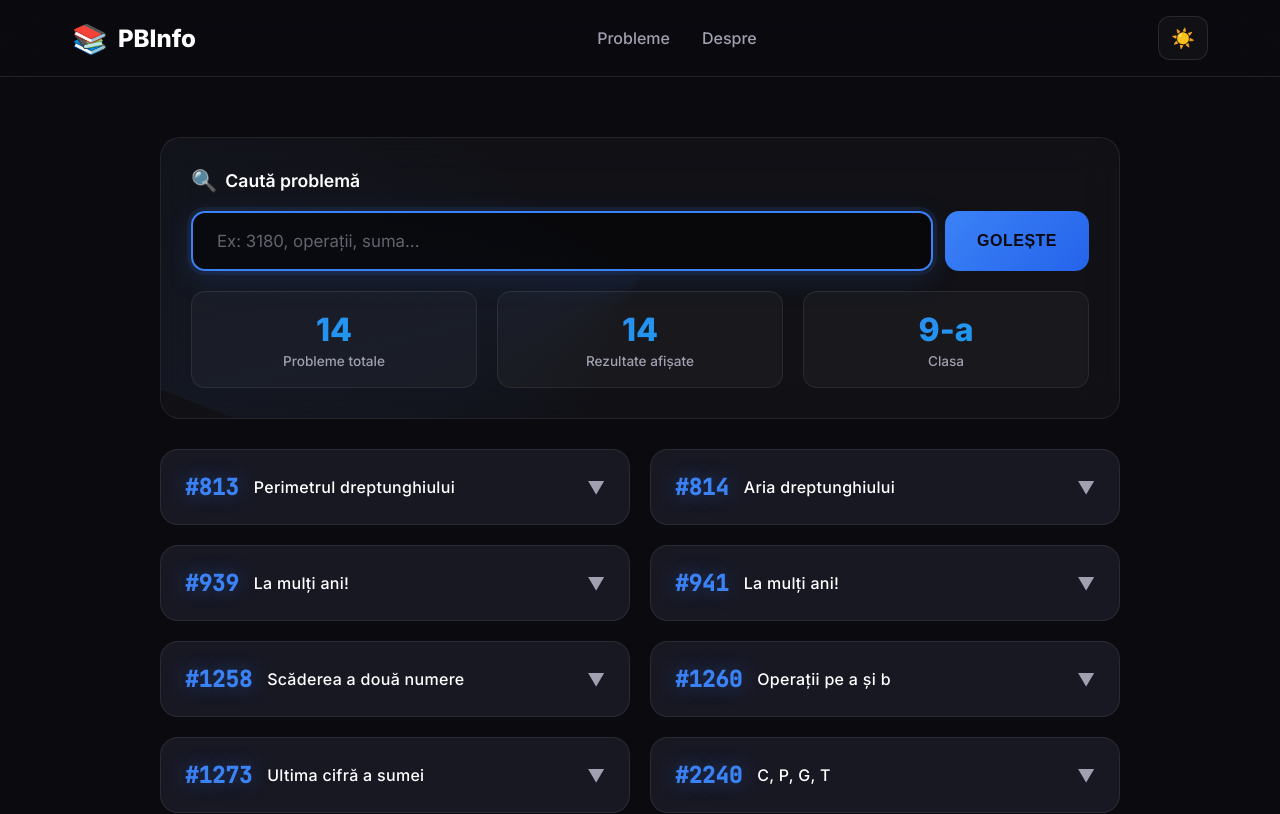
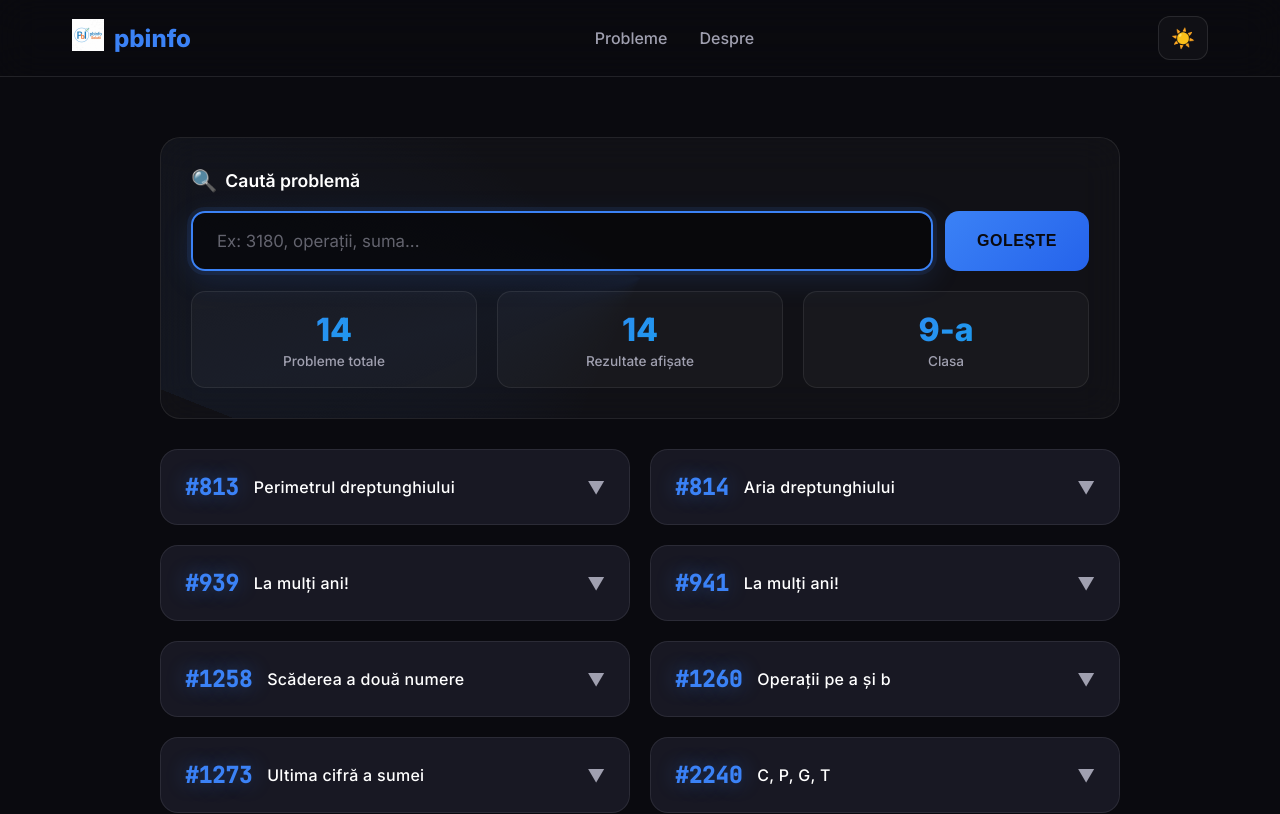
Before and after one commit to itsiamdev/pbinfo, a React (Vite) app: page / in a window 1280 px wide. Shown: the top 814 px of the page. Built offline with nearby package versions, Linux system fonts and the light colour scheme.

Commit message:
refactor(ui): update header logo and styles
Replace the text-based emoji logo with an image-based logo and update the header styling to use the primary color variable. Refactor the CSS to remove redundant rules and improve the logo icon implementation.

```diff
--- a/src/components/Header.css
+++ b/src/components/Header.css
@@ -23,11 +23,17 @@
   gap: 10px;
   font-size: 1.5rem;
   font-weight: 800;
-  color: var(--text-primary);
+  color: var(--primary);
 }
 
 .logo-icon {
   font-size: 1.8rem;
+}
+
+.logo-icon img {
+  height: 32px;
+  width: auto;
+  filter: var(--logo-filter, none);
 }
 
 .nav {
@@ -88,51 +94,10 @@
     font-size: 1rem;
     padding: 6px 10px;
   }
-}
 
-.logo {
-  display: flex;
-  align-items: center;
-  gap: 10px;
-  font-size: 1.5rem;
-  font-weight: 800;
-  color: var(--text-primary);
-}
-
-.logo-icon {
-  font-size: 1.8rem;
-}
-
-.nav {
-  display: flex;
-  gap: 2rem;
-}
-
-.nav a {
-  color: var(--text-secondary);
-  text-decoration: none;
-  font-weight: 500;
-  transition: color 0.3s;
-}
-
-.nav a:hover {
-  color: var(--primary);
-}
-
-@media (max-width: 768px) {
-  .header-container {
-    padding: 0.75rem 1rem;
-  }
-
-  .logo {
-    font-size: 1.25rem;
-  }
-
-  .nav {
-    gap: 1rem;
-  }
-
-  .nav a {
-    font-size: 0.9rem;
+  .logo-icon img {
+    height: 28px;
+    width: auto;
+    filter: var(--logo-filter, none);
   }
 }
--- a/src/components/Header.jsx
+++ b/src/components/Header.jsx
@@ -8,8 +8,10 @@ function Header() {
     <header className="header">
       <div className="header-container">
         <div className="logo">
-          <span className="logo-icon">📚</span>
-          <span>PBInfo</span>
+          <span className="logo-icon">
+            <img src="public/image.png" alt="PBInfo Logo" />
+          </span>
+          <span>pbinfo</span>
         </div>
         <nav className="nav">
           <a href="#problems">Probleme</a>
```
